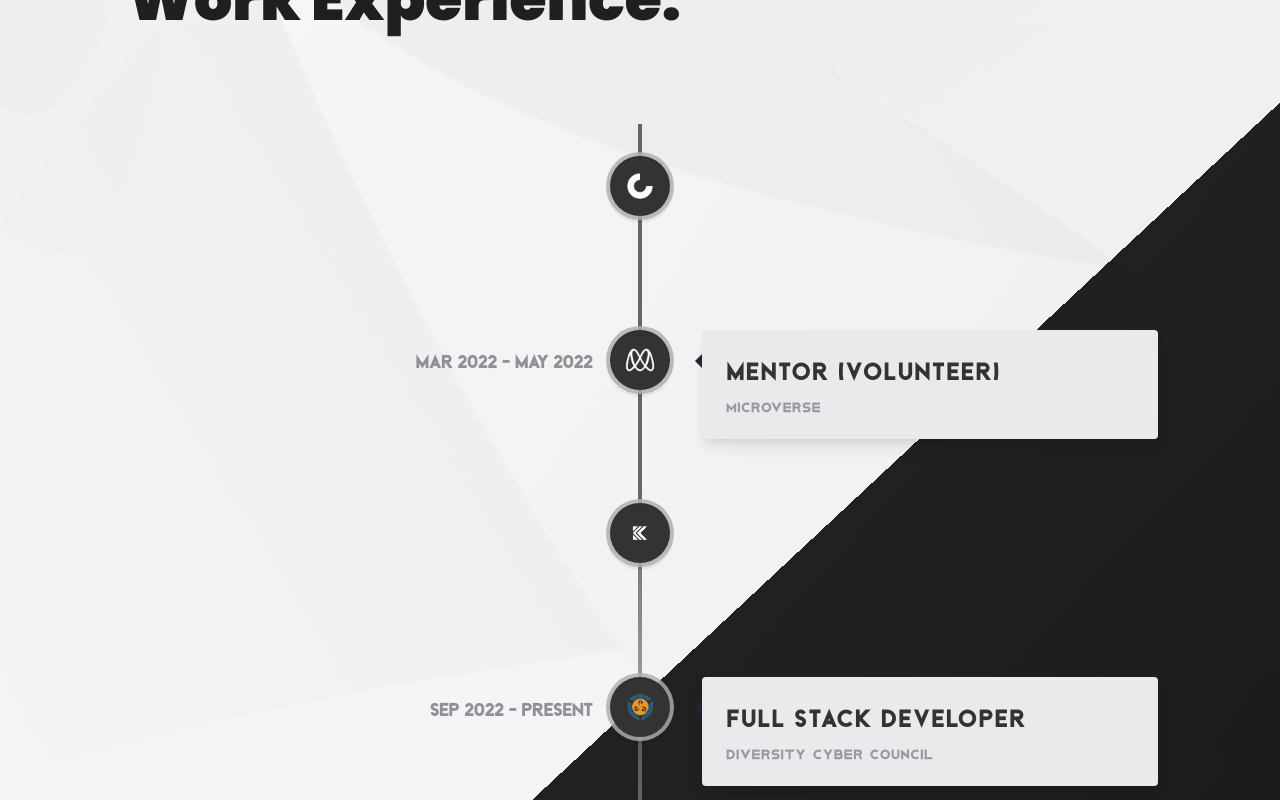
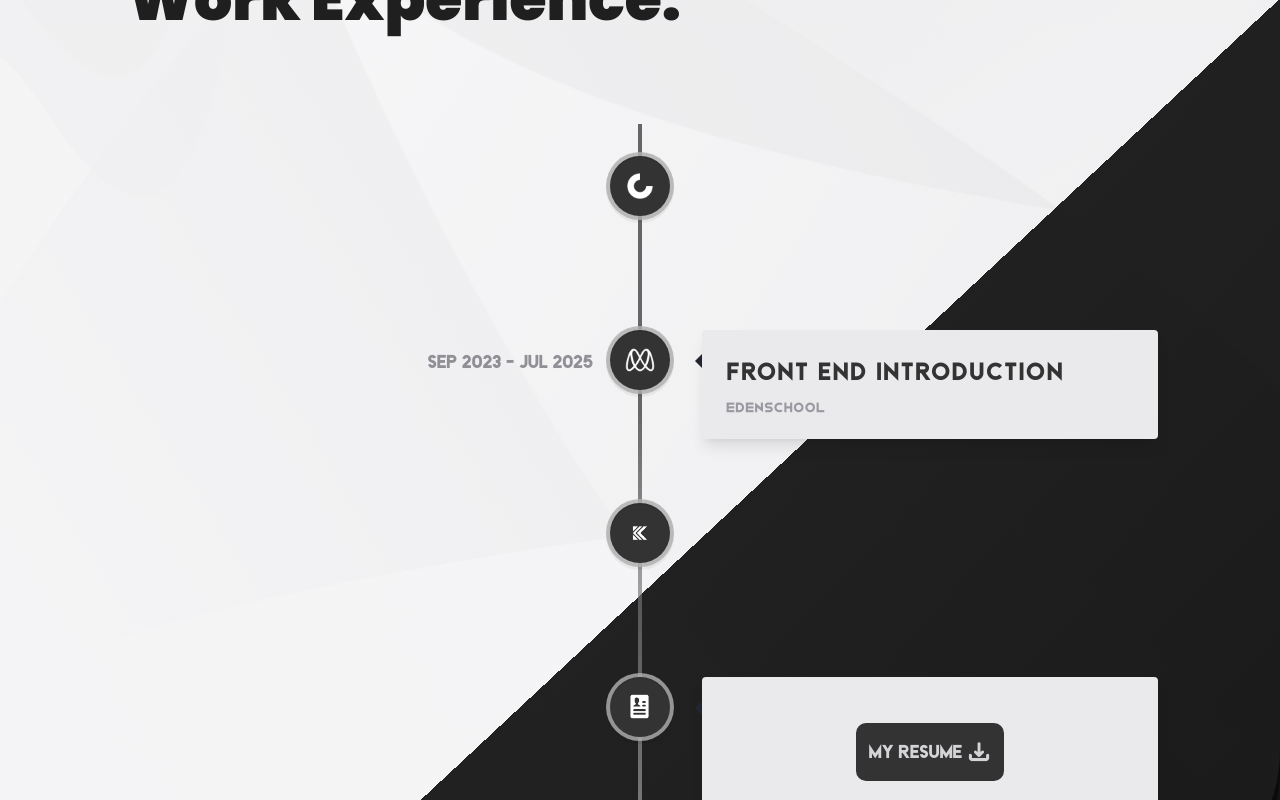
Before and after one commit to Warzy5/warren-portfolio, a React (Vite) app: page / in a window 1280 px wide. Shown: the part 3280-4080 px from the top of the page. Built offline with nearby package versions, Linux system fonts and the light colour scheme.

Commit message:
changed the timeline

```diff
--- a/src/constants/index.js
+++ b/src/constants/index.js
@@ -91,25 +91,18 @@ const experiences = [
     date: ' 12 Dec 2022 - 16 Dec 2022',
   },
   {
-    title: 'Mentor (Volunteer)',
-    company_name: 'Microverse',
+    title: 'Front end introduction',
+    company_name: 'Edenschool',
     icon: microverse,
     iconBg: '#333333',
-    date: 'Mar 2022 - May 2022',
+    date: 'Sep 2023 - Jul 2025',
   },
   {
-    title: 'Junior Software Engineer',
-    company_name: 'Kelhel',
+    title: 'Back end introduction',
+    company_name: 'Edenschool',
     icon: kelhel,
     iconBg: '#333333',
-    date: 'May 2022 - Oct 2022',
-  },
-  {
-    title: 'Full Stack Developer',
-    company_name: 'Diversity Cyber Council',
-    icon: dcc,
-    iconBg: '#333333',
-    date: 'Sep 2022 - Present',
+    date: 'Sep 2025 - still going',
   },
 ];
 
```
